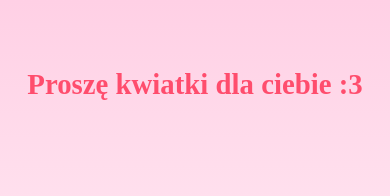
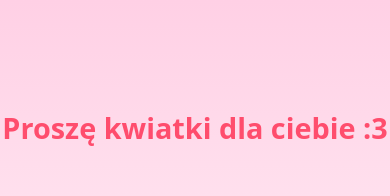
Before and after one commit to PawelKochanski2006/Walentynki, a plain HTML site: page flowers.html in a window 390 px wide. Shown: the top 196 px of the page. Drawn offline with Linux system fonts and the light colour scheme.

Commit message:
Update flowers.css for improved layout and font settings

```diff
--- a/flowers.css
+++ b/flowers.css
@@ -21,10 +21,12 @@ body {
 	display: flex;
 	align-items: flex-end;
 	justify-content: center;
-	height: 100vh;
+	height: 100svh;
 	padding: 4em;
 	background-color: var(--background-color);
 	overflow: hidden;
+	font-family: ui-sans-serif, system-ui, sans-serif, 'Apple Color Emoji',
+		'Segoe UI Emoji', 'Segoe UI Symbol', 'Noto Color Emoji';
 }
 
 .gradient-background {
@@ -84,9 +86,9 @@ h1 {
 }
 
 @media (max-width: 600px) {
-	h1 {
-		font-size: 2em;
+	.line-1 {
 		width: 90%;
+		top: 15%;
 	}
 }
 
```
